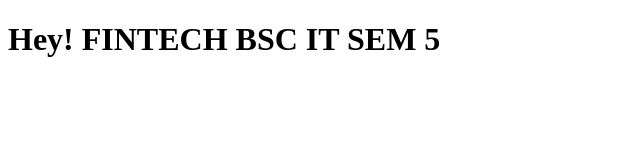
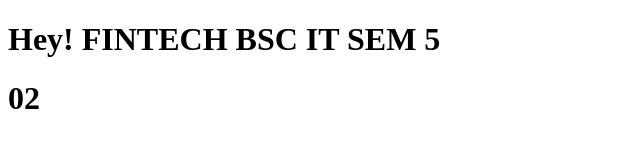
Before and after one commit to Yash18-20/CodeLive, a plain HTML site: page index.html in a window 1280 px wide. Shown: the full height of the page, 0-640 px from the left. Drawn offline with Linux system fonts and the light colour scheme.

Commit message:
add code in yash branch

```diff
--- a/index.html
+++ b/index.html
@@ -7,5 +7,6 @@
 </head>
 <body>
     <h1>Hey! FINTECH BSC IT SEM 5</h1>
+    <h1>02</h1>
 </body>
 </html>
```
